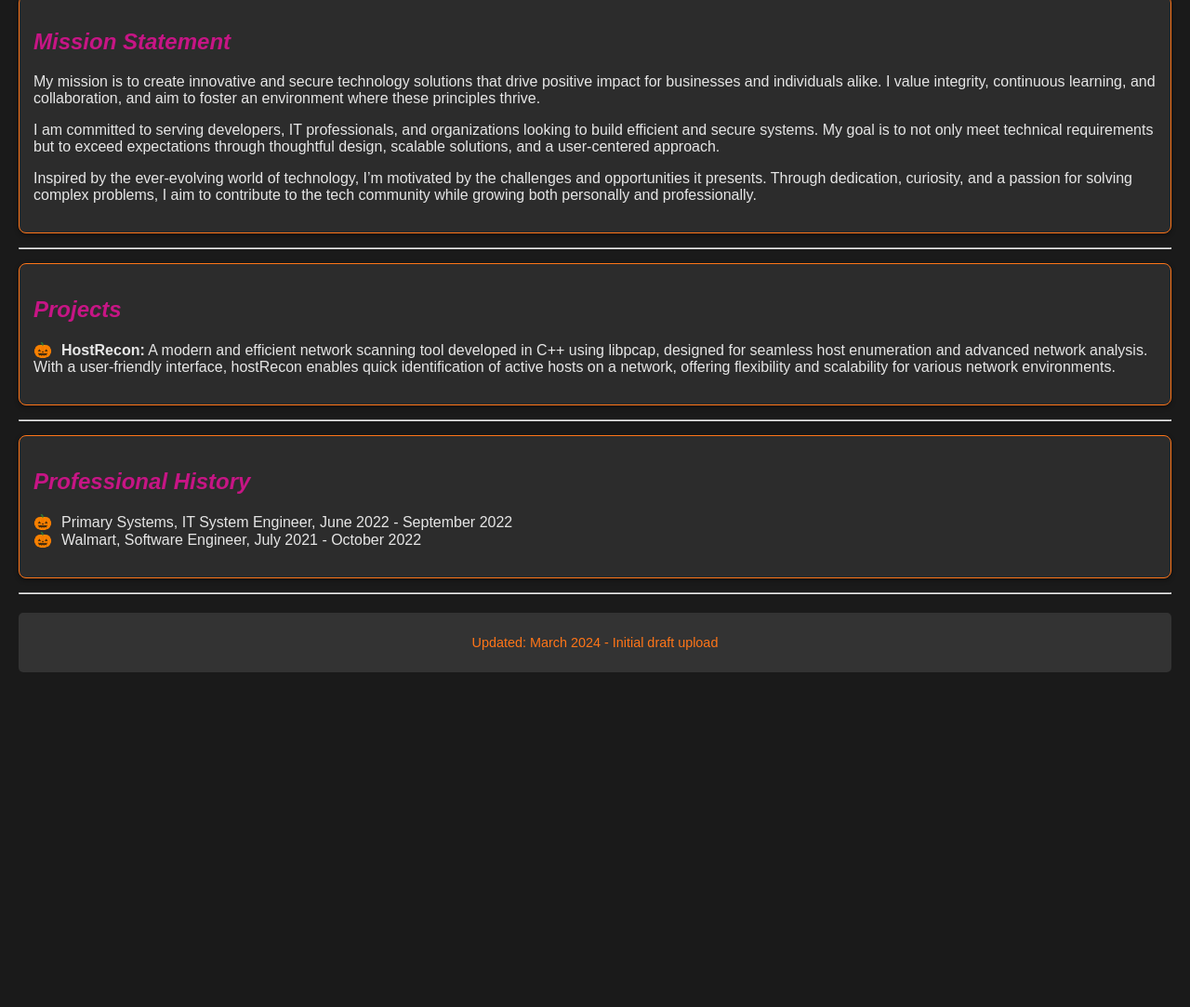
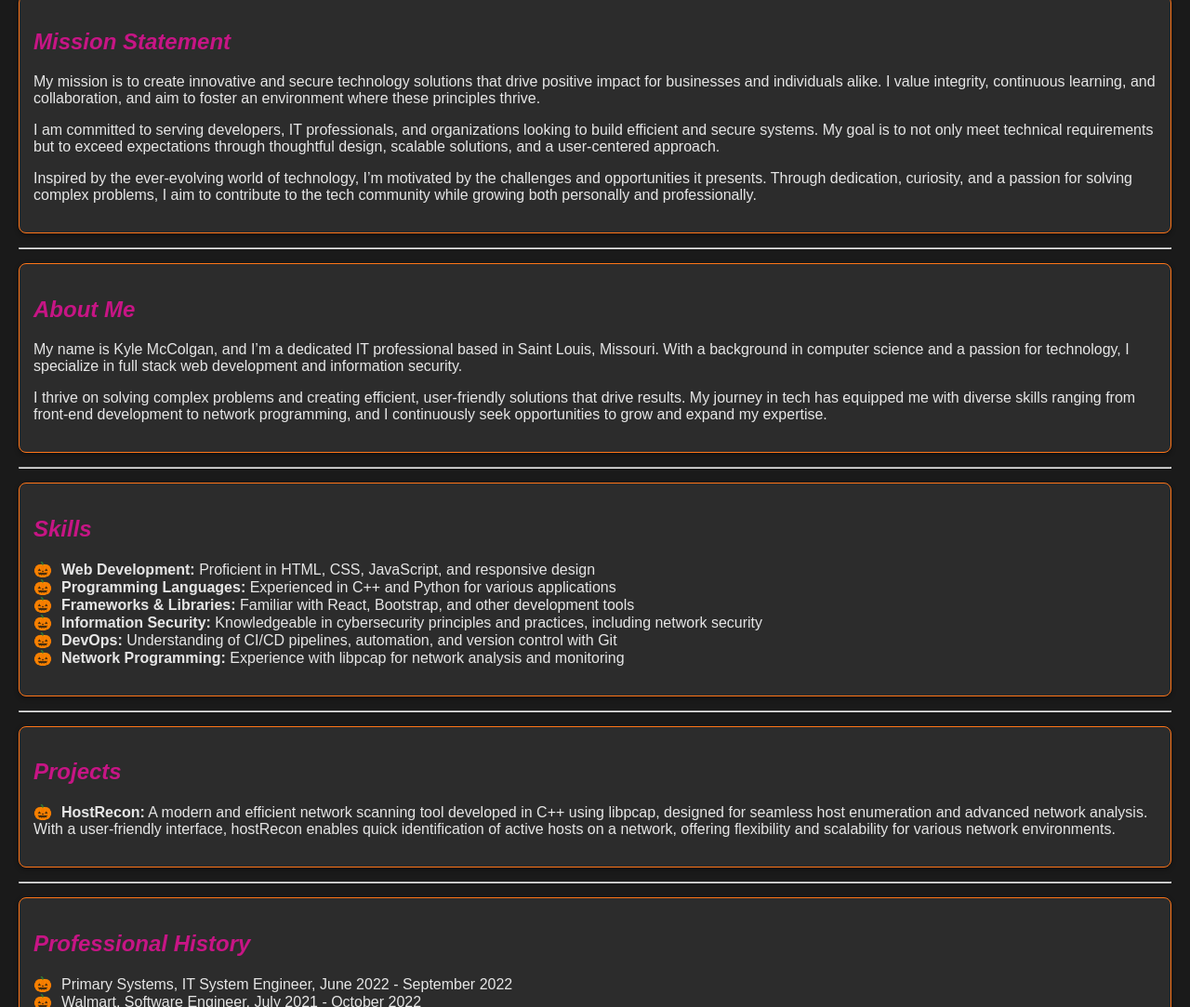
Before and after one commit to kmccol1/kyle-mccolgan, a website: page index.html in a window 1280 px wide. Shown: the part 813-1896 px from the top of the page at 93% size. Before the commit the page ends 1556 px from the top, so only its background shows below. Drawn offline with Linux system fonts and the light colour scheme.

Commit message:
feat: add About Me and Skills sections to portfolio website
- Created an About Me section detailing my background, identity, and professional focus
- Implemented a Skills section highlighting key competencies in web development, programming, information security, and more
- Improved overall structure and organization of content for better user experience.

```diff
--- a/index.html
+++ b/index.html
@@ -52,6 +52,32 @@
 
     <hr>
 
+    <section id="about-me">
+        <h2>About Me</h2>
+        <p>
+        My name is Kyle McColgan, and I’m a dedicated IT professional based in Saint Louis, Missouri. With a background in computer science and a passion for technology, I specialize in full stack web development and information security.
+        </p>
+        <p>
+        I thrive on solving complex problems and creating efficient, user-friendly solutions that drive results. My journey in tech has equipped me with diverse skills ranging from front-end development to network programming, and I continuously seek opportunities to grow and expand my expertise.
+        </p>
+    </section>
+
+    <hr>
+
+    <section id="skills">
+        <h2>Skills</h2>
+        <ul>
+            <li><strong>Web Development:</strong> Proficient in HTML, CSS, JavaScript, and responsive design</li>
+            <li><strong>Programming Languages:</strong> Experienced in C++ and Python for various applications</li>
+            <li><strong>Frameworks & Libraries:</strong> Familiar with React, Bootstrap, and other development tools</li>
+            <li><strong>Information Security:</strong> Knowledgeable in cybersecurity principles and practices, including network security</li>
+            <li><strong>DevOps:</strong> Understanding of CI/CD pipelines, automation, and version control with Git</li>
+            <li><strong>Network Programming:</strong> Experience with libpcap for network analysis and monitoring</li>
+        </ul>
+    </section>
+
+    <hr>
+
     <section id="projects">
         <h2>Projects</h2>
         <ul>
```
